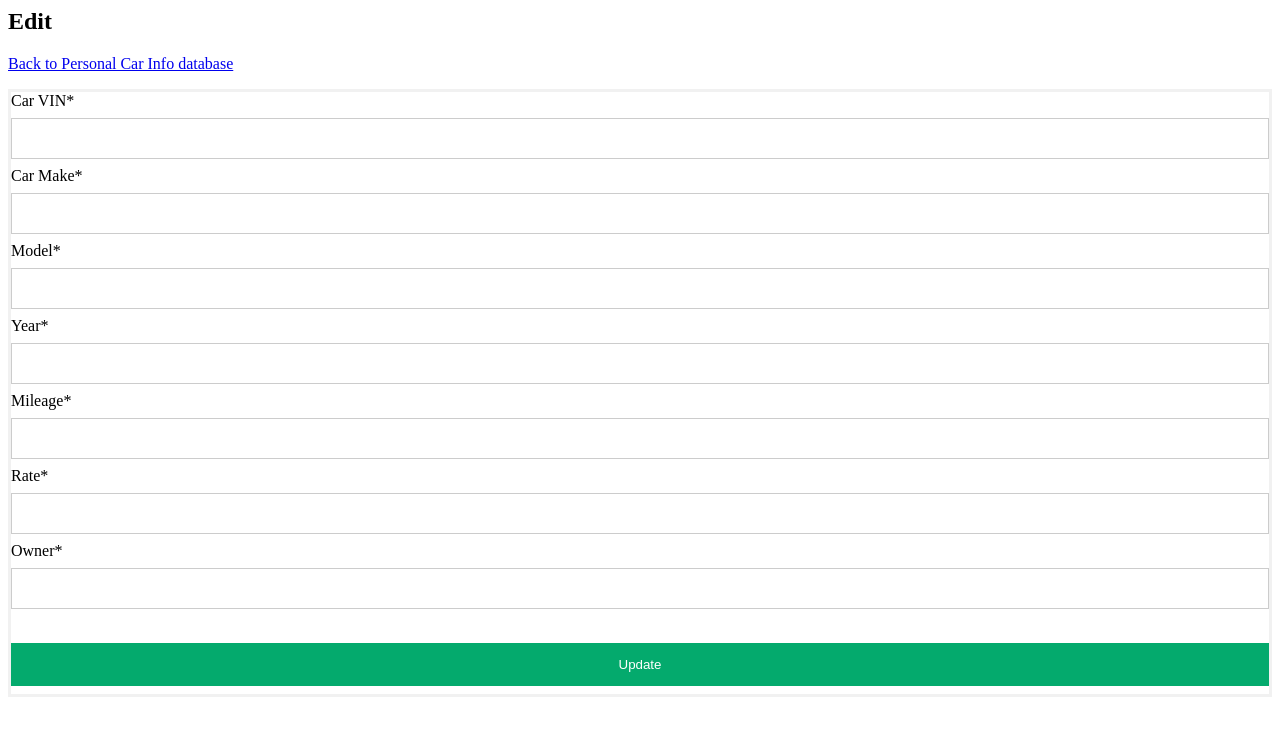
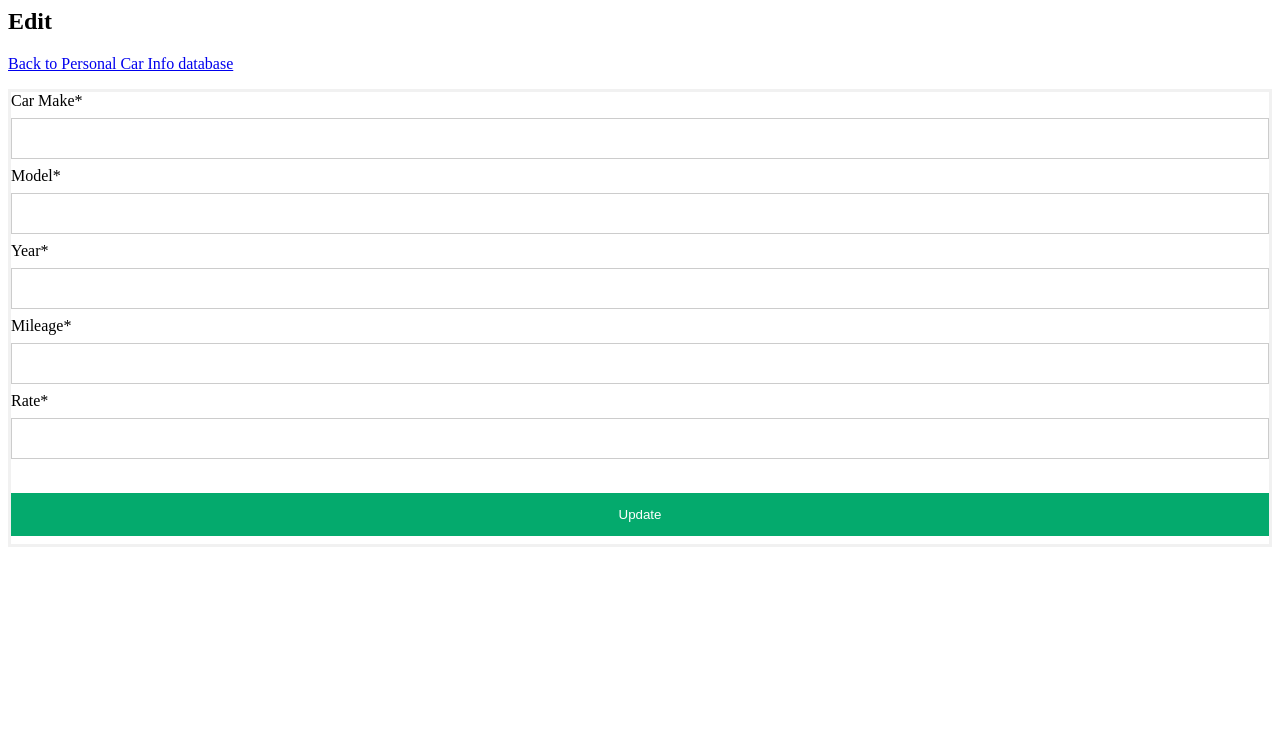
Before and after one commit to chenghong99/CarWebsite, a Django app: template app/templates/app/editpersonalcarinfoPH.html in a window 1280 px wide. Shown: the top 736 px of the page. Run offline with Django 3.2, Linux system fonts and the light colour scheme; the template is opened without the code that fills it, so the values that code supplies are empty.

Commit message:
Update editpersonalcarinfoPH.html

```diff
--- a/app/templates/app/editpersonalcarinfoPH.html
+++ b/app/templates/app/editpersonalcarinfoPH.html
@@ -22,8 +22,7 @@
         <!-- Security token by Django -->
         {% csrf_token %}
         <!-- form -->
-       <div id="div_id_car_vin" class="control-group"> <label for="id_car_vin" class="control-label requiredField">
-        Car VIN<span class="asteriskField">*</span> </label> <div class="controls"> <input type="text" name="car_vin" value="{{obj.0}}" maxlength="64" class="textinput textInput" required="" id="id_car_vin"> </div> </div>
+
       <div id="div_id_last_name" class="control-group"> <label for="id_carmake" class="control-label requiredField">
         Car Make<span class="asteriskField">*</span> </label> <div class="controls"> <input type="text" name="carmake" value="{{obj.1}}" maxlength="64" class="textinput textInput" required="" id="id_carmake"> </div> </div>
       <div id="div_id_model" class="control-group"> <label for="id_model" class="control-label requiredField">
@@ -34,8 +33,7 @@
         Mileage<span class="asteriskField">*</span> </label> <div class="controls"> <input type="text" name="mileage" value="{{obj.4|slugify}}" class="dateinput" required="" id="id_since"> </div> </div>
       <div id="div_id_rate" class="control-group"> <label for="id_rate" class="control-label requiredField">
         Rate<span class="asteriskField">*</span> </label> <div class="controls"> <input type="text" name="rate" value="{{obj.5}}" maxlength="16" class="textinput textInput" required="" id="id_rate"> </div> </div>
-      <div id="div_id_owner" class="control-group"> <label for="id_owner" class="control-label requiredField">
-        Owner<span class="asteriskField">*</span> </label> <div class="controls"> <input type="text" name="owner" value="{{obj.6}}" maxlength="256" class="textinput textInput" required="" id="id_rate"> </div> </div>
+
         <br>
         <button type="submit" value="Update">Update</button>
     </form>
```
